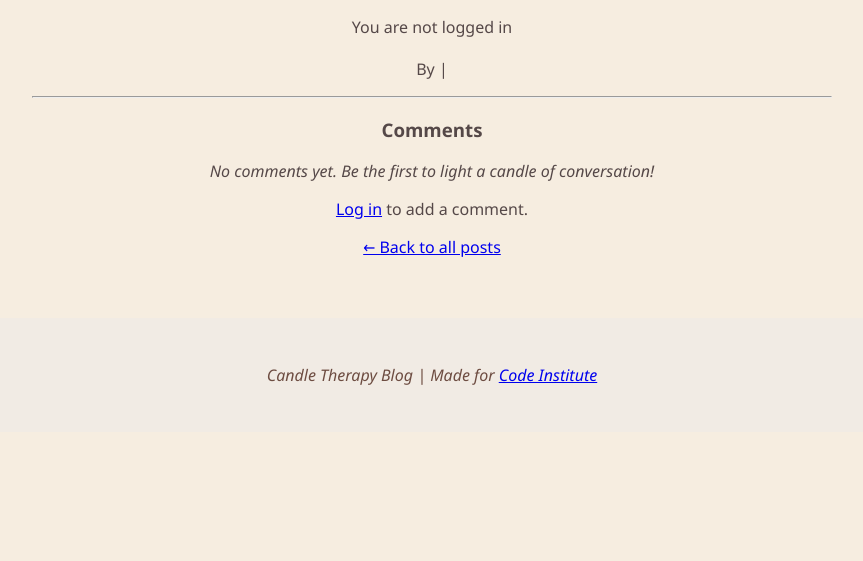
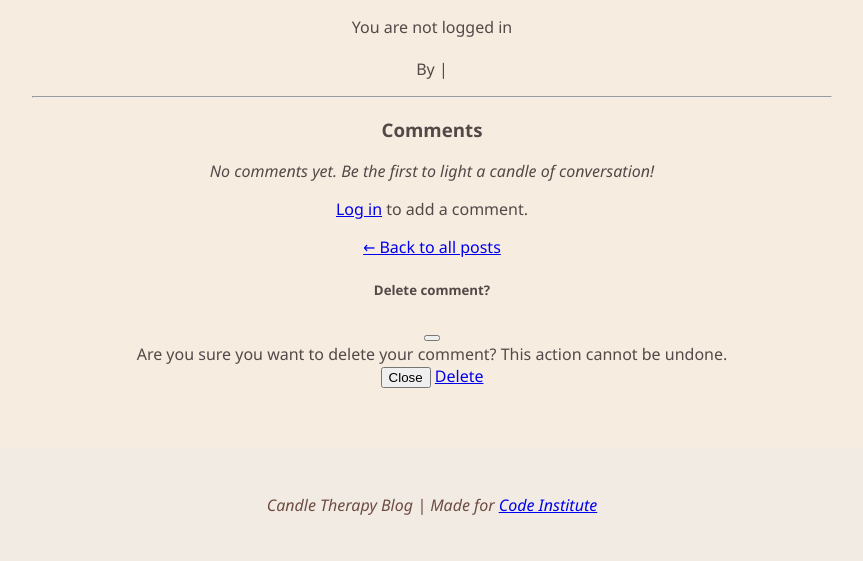
Before and after one commit to Inna-Kot/django_blog_proj4, a Django app: template blog/templates/blog/post_detail.html in a window 1280 px wide. Shown: the part 30-591 px from the top of the page, without its empty margins (208-1071 px from the left). Run offline with Django 4.2, Linux system fonts and the light colour scheme; the template is opened without the code that fills it, so the values that code supplies are empty; parts of the project's set-up code (start-up, migrations or seed data) failed here and were passed over; some libraries are stand-ins or nearby versions.

Commit message:
Fix post_detail.html and add buttons with modal

```diff
--- a/blog/templates/blog/post_detail.html
+++ b/blog/templates/blog/post_detail.html
@@ -1,8 +1,11 @@
 {% extends "base.html" %}
-{% load crispy_forms_tags %} {% block content %}
+{% load crispy_forms_tags %}
+
+{% block content %}
 <div class="container mt-5">
     <div class="row justify-content-center">
         <div class="col-md-8">
+
             <article class="card mb-4 shadow-sm">
                 <div class="card-body">
                     <h1 class="card-title">{{ post.title }}</h1>
@@ -20,14 +23,13 @@
                     {% if comments %}
                     <ul class="list-unstyled">
                         {% for comment in comments %}
-    {# Only show approved comments OR if the current user is the author #}
                         {% if comment.approved or comment.author == user %}
                         <li class="border-bottom pb-3 mb-3 {% if not comment.approved %}faded{% endif %}">
 
                             <strong>{{ comment.author.username }}</strong>
                             <span class="text-muted small">on {{ comment.created_on|date:"M d, Y" }} said:</span><br>
 
-        <div class="mt-2">
+                            <div id="comment{{ comment.id }}" class="mt-2">
                                 {{ comment.body|linebreaks }}
                             </div>
 
@@ -35,6 +37,11 @@
                             <p class="text-warning small italic">
                                 <i class="fas fa-clock"></i> This comment is awaiting approval
                             </p>
+                            {% endif %}
+
+                            {% if user.is_authenticated and comment.author == user %}
+                                <button class="btn btn-delete" comment_id="{{ comment.id }}">Delete</button>
+                                <button class="btn btn-edit" comment_id="{{ comment.id }}">Edit</button>
                             {% endif %}
                         </li>
                         {% endif %}
@@ -50,10 +57,10 @@
                 <div class="card-body text-start">
                     {% if user.is_authenticated %}
                         <h3>Add a comment</h3>
-                        <form method="post" style="margin-top: 1.3em;">
+                        <form id="commentForm" method="post" style="margin-top: 1.3em;">
                             {% csrf_token %}
                             {{ comment_form | crispy }}
-                            <button type="submit" class="btn btn-signup">Submit Comment</button>
+                            <button id="submitButton" type="submit" class="btn btn-signup">Submit Comment</button>
                         </form>
                     {% else %}
                         <p class="alert alert-warning">
@@ -67,4 +74,22 @@
         </div>
     </div>
 </div>
+
+<div class="modal fade" id="deleteModal" tabindex="-1" aria-labelledby="deleteModalLabel" aria-hidden="true">
+  <div class="modal-dialog">
+    <div class="modal-content">
+      <div class="modal-header">
+        <h5 class="modal-title" id="deleteModalLabel">Delete comment?</h5>
+        <button type="button" class="btn-close" data-bs-dismiss="modal" aria-label="Close"></button>
+      </div>
+      <div class="modal-body">
+        Are you sure you want to delete your comment? This action cannot be undone.
+      </div>
+      <div class="modal-footer">
+        <button type="button" class="btn btn-secondary" data-bs-dismiss="modal">Close</button>
+        <a id="deleteConfirm" href="#" class="btn btn-danger">Delete</a>
+      </div>
+    </div>
+  </div>
+</div>
 {% endblock content %}
```
Lines whose indentation alone changed are shown as unchanged.
